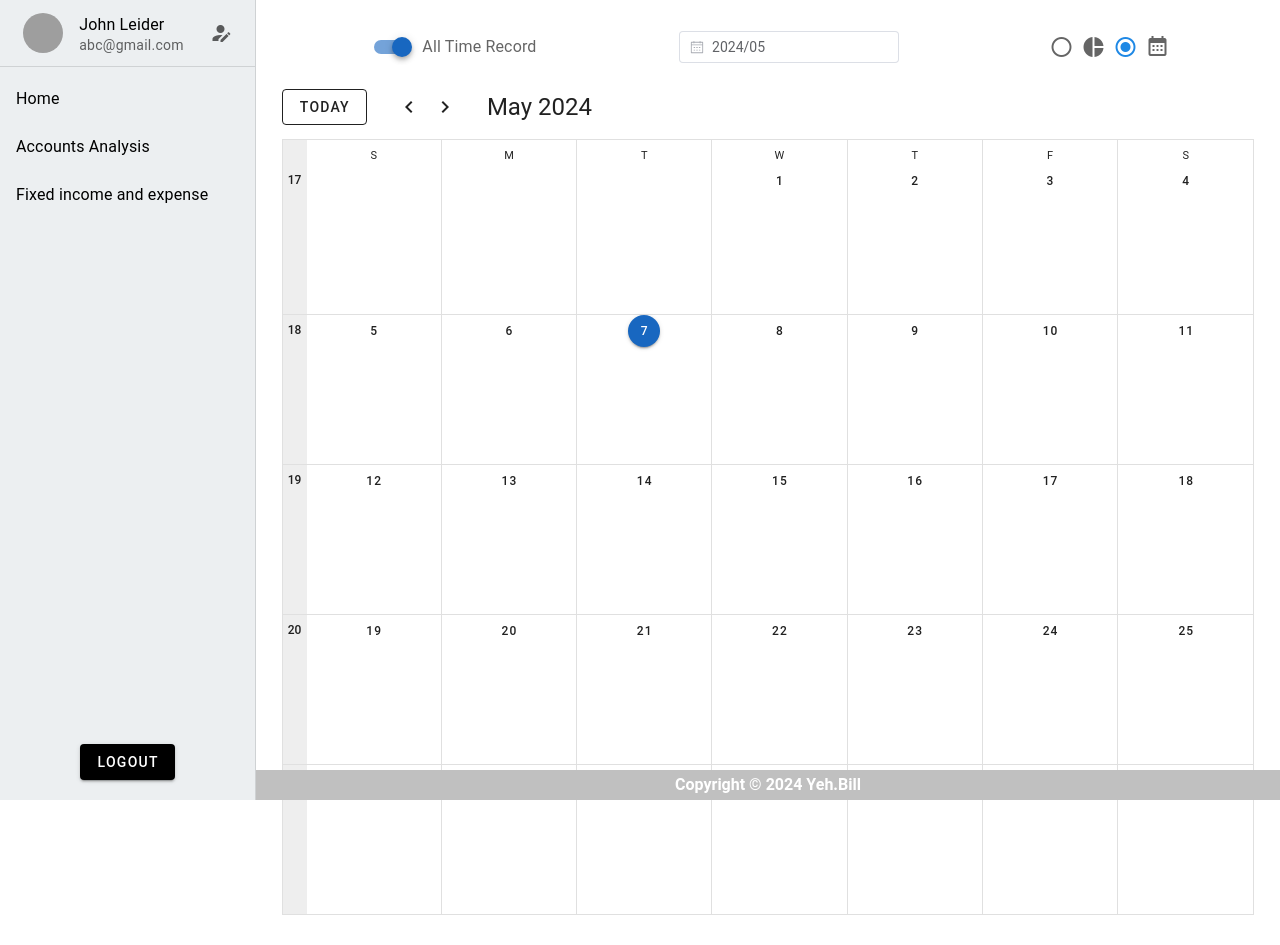
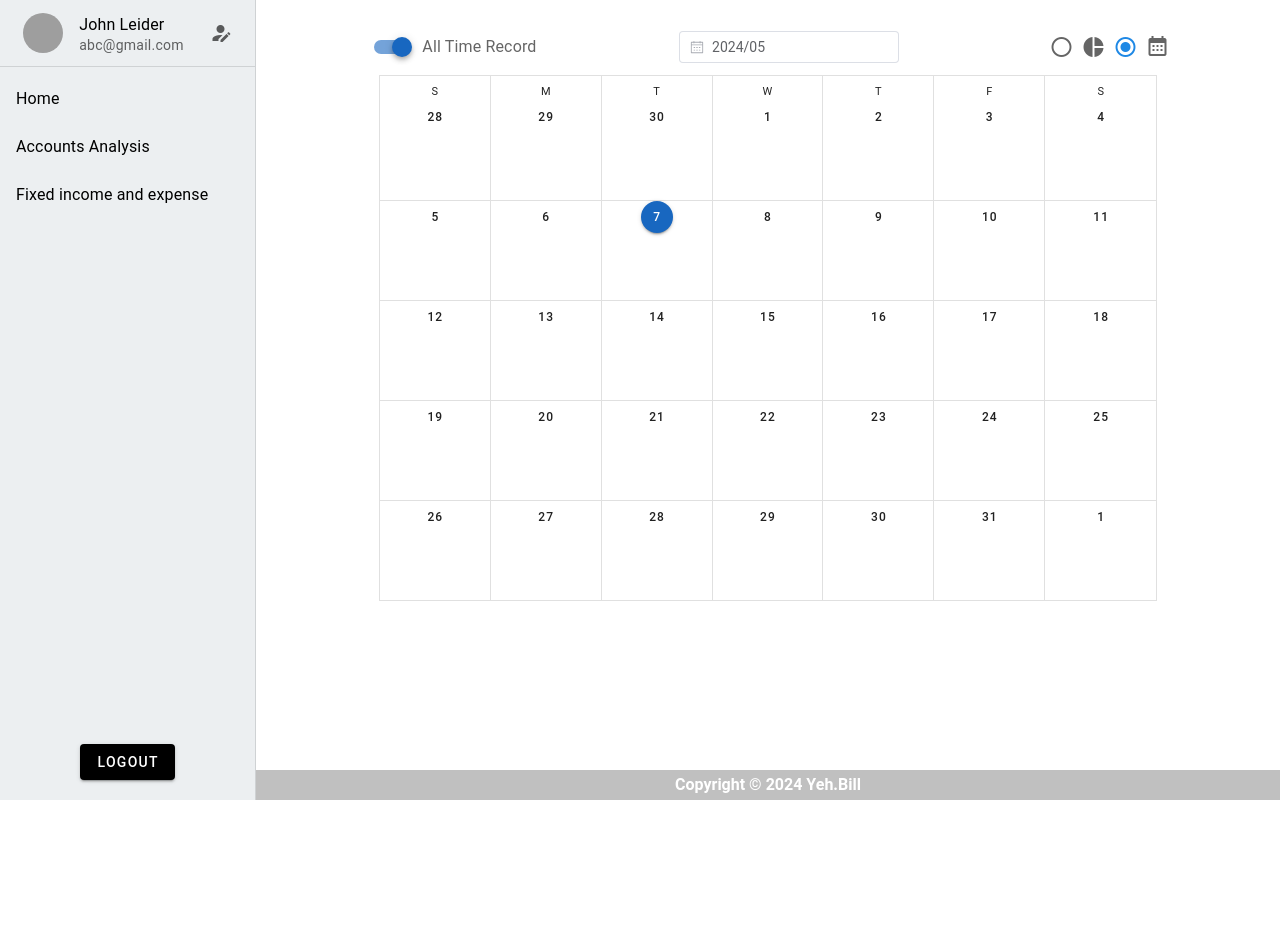
Before and after one commit to Bill-Yeh/save_money, a Nuxt app: page / in a window 1280 px wide. Both pictures are taken after a click on the label 1157 px from the left and 47 px from the top of the page. After the commit the page ends 800 px from the top, so only its background shows below. Built offline with nearby package versions, Linux system fonts and the light colour scheme; grey boxes are pictures that could not be loaded.

Commit message:
revise calendar and pie css width, height

```diff
--- a/components/charts/pie-chart.vue
+++ b/components/charts/pie-chart.vue
@@ -1,5 +1,7 @@
 <template>
-    <Pie :data="chartData" :options="options" />
+    <div>
+      <Pie :data="chartData" :options="options" style="position: relative;" :height=350 />
+    </div>
 </template>
 
 <script>
--- a/pages/index.vue
+++ b/pages/index.vue
@@ -42,7 +42,7 @@
       <pie-chart />
     </div>
     <div v-if="displayChart === 'calendar'" class="calendar">
-      <v-calendar color="primary"></v-calendar>
+      <v-calendar color="primary" hide-week-number hide-header show-adjacent-months ></v-calendar>
     </div>
   </div>
 </template>
@@ -94,4 +94,19 @@ import pieChart from '~/components/charts/pie-chart'
   margin: 2% 0 0 2%;
 
 }
+.calendar{
+  width: 80%;
+  margin: auto;
+}
+::v-deep .v-calendar-month__days > .v-calendar-month__day{
+  min-height: 100px !important;
+}
+@media screen and (max-width:767px) {
+  .calendar{
+    width: 100%;
+  }
+  ::v-deep .v-calendar-month__days > .v-calendar-month__day{
+    min-height: 50px !important;
+  }
+}
 </style>
```
